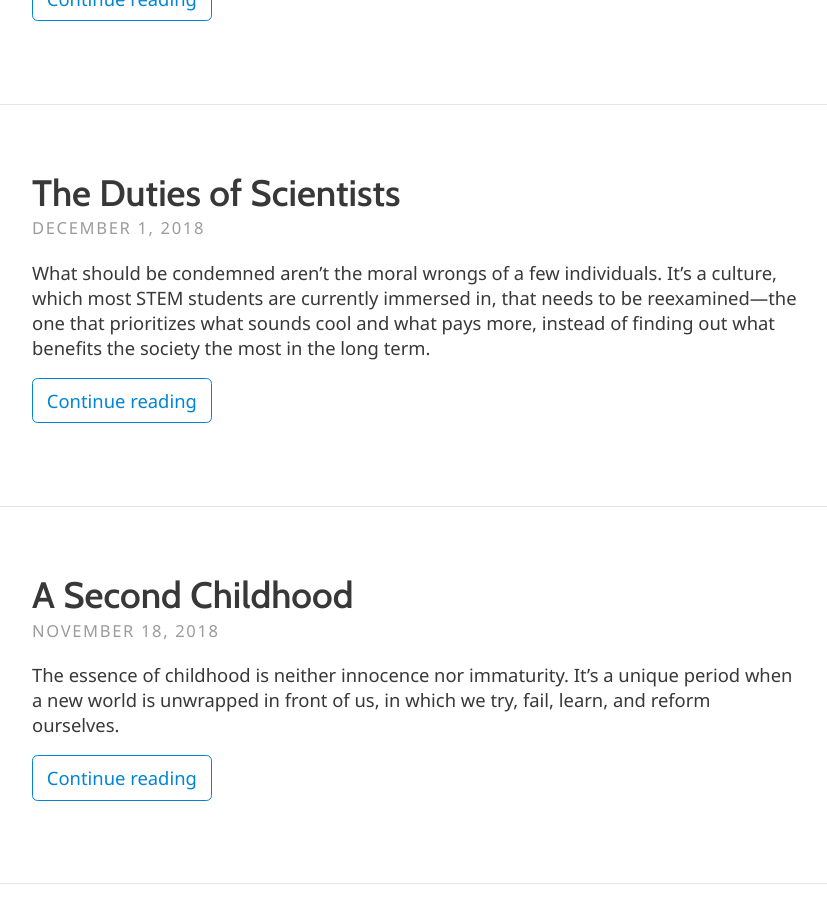
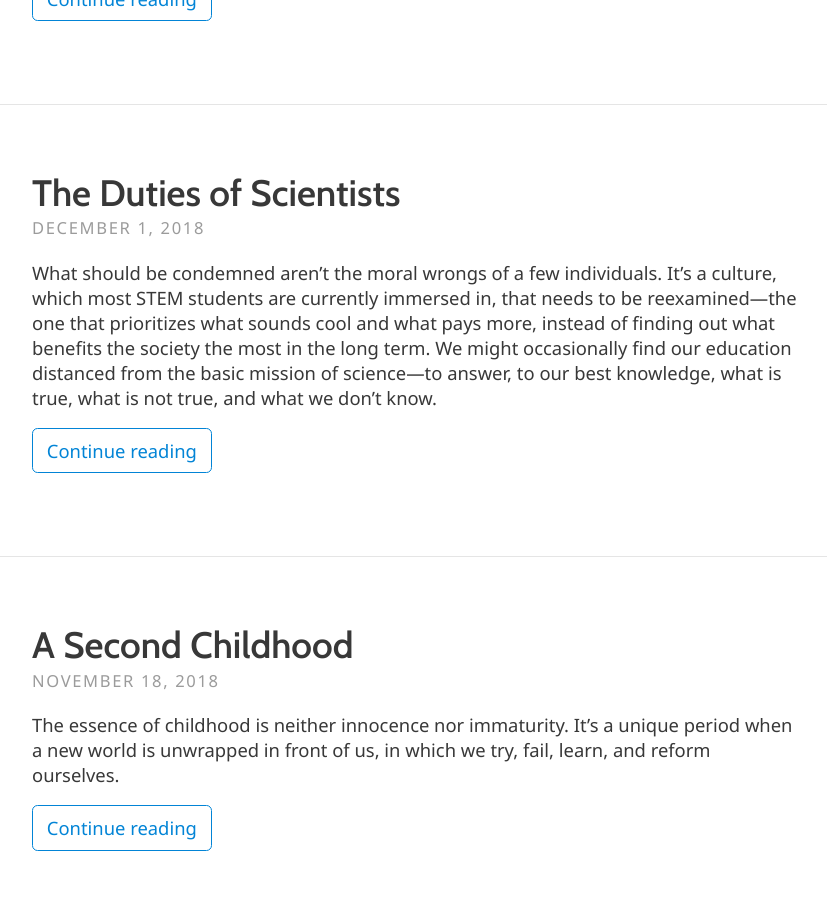
Before and after one commit to laskaux/laskaux.github.io, a Jekyll site: the page built from index.html, in a window 1280 px wide and 900 px high, scrolled down 453 px. Shown: the whole window, without its empty margins (224-1051 px from the left). Built offline with Jekyll 4.4.1, drawn with Linux system fonts in a browser that asks for light colours; the list of posts is cut into pages by our own code.

Commit message:
update the excerpt

```diff
--- a/_posts/2018-12-01-the-duties-of-scientists.md
+++ b/_posts/2018-12-01-the-duties-of-scientists.md
@@ -2,7 +2,7 @@
 layout: post
 title: The Duties of Scientists
 tags: science
-excerpt: What should be condemned aren’t the moral wrongs of a few individuals. It’s a culture, which most STEM students are currently immersed in, that needs to be reexamined—the one that prioritizes what sounds cool and what pays more, instead of finding out what benefits the society the most in the long term.<br />
+excerpt: What should be condemned aren’t the moral wrongs of a few individuals. It’s a culture, which most STEM students are currently immersed in, that needs to be reexamined—the one that prioritizes what sounds cool and what pays more, instead of finding out what benefits the society the most in the long term. We might occasionally find our education distanced from the basic mission of science—to answer, to our best knowledge, what is true, what is not true, and what we don’t know.<br />
 
 ---
 We are living in an era when scientific research, like trade and manufacture, has grown into a sophisticated social activity—flourishing, dynamic, and highly organized. The thrill of glancing through publications on high-profile academic journals can only be matched by that of watching fluyts sailing into and out of the 17th-century Amsterdam or Model Ts coming off the 1920s Ford assembly line. But the prosperity of science doesn’t provide straightforward answers to two classes of questions: those on the origin of science and those on its destination—namely, _why we do science_ and _what science is used for_. We’ve been forced to reconsider the relation between science and human society by a series of disconcerting events, which are, in recent years, becoming more perplexing.
```
